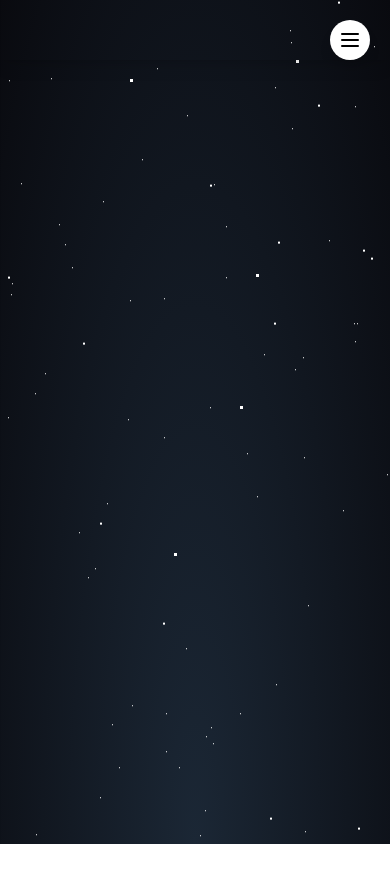
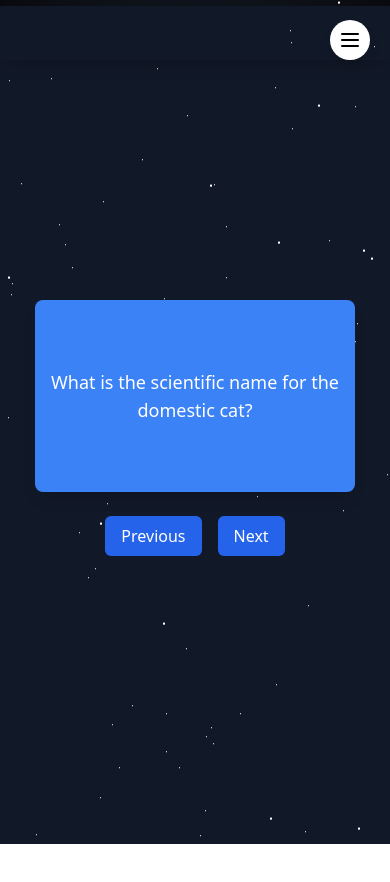
Before and after one commit to DuhanJishnu/LURN-beta, a React (Vite) app in the folder apps/frontend/: page /vision in a window 390 px wide. Shown: the top 882 px of the page. Built offline with nearby package versions, Linux system fonts and the light colour scheme.

Commit message:
add mobile version of flashcard

```diff
--- a/apps/frontend/src/index.css
+++ b/apps/frontend/src/index.css
@@ -32,3 +32,9 @@ body{
       width: 100%;
     }
   }
+
+
+  /* Mobile Flashcard */
+  .rotate-y-180 {
+    transform: rotateY(180deg);
+  }
--- a/apps/frontend/src/pages/Flashcard.jsx
+++ b/apps/frontend/src/pages/Flashcard.jsx
@@ -42,4 +42,9 @@ const Flashcards = () => {
   );
 };
 
+const MobileFlashcard = () => {
+  return(
+    <div></div>
+  );
+}
 export default Flashcards;
--- /dev/null
+++ b/apps/frontend/src/pages/MobileFlash.jsx
@@ -0,0 +1,60 @@
+import React, { useState } from "react";
+
+const MobileFlash = () => {
+  const flashcards = [
+    { q: "What is the scientific name for the domestic cat?", a: "Felis catus" },
+    { q: "Are cats crepuscular or nocturnal?", a: "Crepuscular (active at dawn/dusk)" },
+    { q: "How many whiskers does a cat typically have?", a: "24 (12 on each side)" },
+    { q: "What organ allows cats to detect high-pitched sounds?", a: "Jacobson's organ" },
+  ];
+
+  const [currentCard, setCurrentCard] = useState(0);
+  const [showAnswer, setShowAnswer] = useState(false);
+
+  const nextCard = () => {
+    setShowAnswer(false);
+    setCurrentCard((prev) => (prev + 1) % flashcards.length);
+  };
+
+  const prevCard = () => {
+    setShowAnswer(false);
+    setCurrentCard((prev) => (prev - 1 + flashcards.length) % flashcards.length);
+  };
+
+  const toggleAnswer = () => setShowAnswer((prev) => !prev);
+
+  return (
+    <div className="flex flex-col items-center justify-center min-h-screen bg-gray-900 text-white">
+      <div
+        className={`relative w-80 h-48 bg-blue-500 text-center rounded-lg shadow-lg transition-transform duration-500 ${
+          showAnswer ? "rotate-y-180" : ""
+        }`}
+        onClick={toggleAnswer}
+      >
+        <div className={`absolute w-full h-full p-4 flex items-center justify-center backface-hidden ${showAnswer ? "hidden" : "block"}`}>
+          <p className="text-lg">{flashcards[currentCard].q}</p>
+        </div>
+        <div className={`absolute w-full h-full p-4 flex items-center justify-center backface-hidden transform rotate-y-180 ${showAnswer ? "block" : "hidden"}`}>
+          <p className="text-lg">{flashcards[currentCard].a}</p>
+        </div>
+      </div>
+
+      <div className="flex mt-6 space-x-4">
+        <button
+          className="px-4 py-2 bg-blue-600 hover:bg-blue-700 rounded-md"
+          onClick={prevCard}
+        >
+          Previous
+        </button>
+        <button
+          className="px-4 py-2 bg-blue-600 hover:bg-blue-700 rounded-md"
+          onClick={nextCard}
+        >
+          Next
+        </button>
+      </div>
+    </div>
+  );
+};
+
+export default MobileFlash;
--- a/apps/frontend/src/pages/OurVision.jsx
+++ b/apps/frontend/src/pages/OurVision.jsx
@@ -1,12 +1,15 @@
 import React from "react";
-import "../Components/MainContent.css";
-
+import MobileFlash from "./MobileFlash.jsx";
 const OurVision = () => {
-    return <div className="wrapper h-[100vh]">
-     <div id="stars"></div>
+    return (
+      <div className="wrapper h-[100vh]">
+      <div id="stars"></div>
       <div id="stars2"></div>
       <div id="stars3"></div>
+
+    <MobileFlash />
     </div>
+  );
 };
 
 export default OurVision;
```
